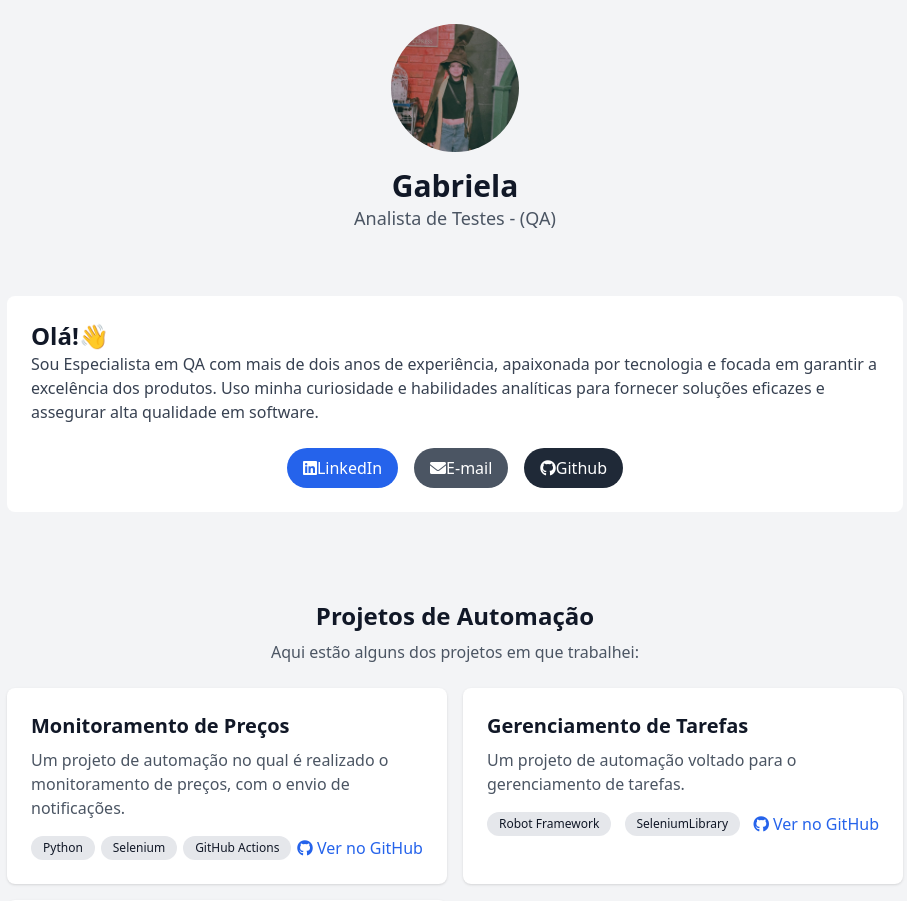
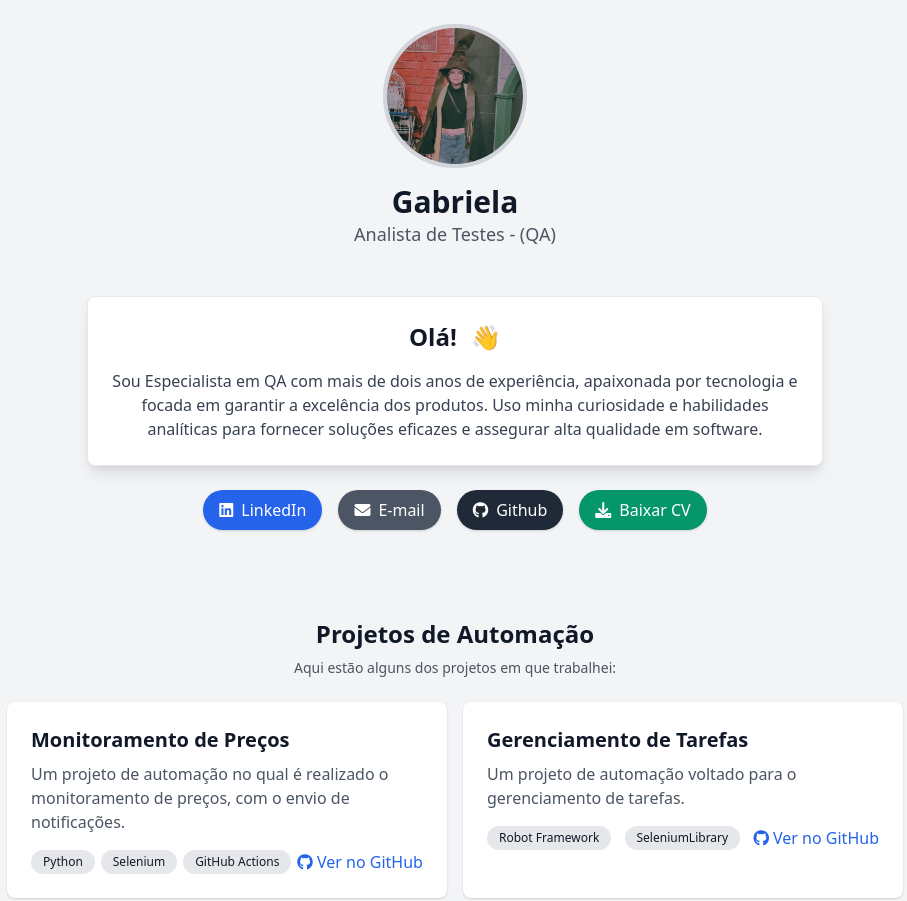
Before and after one commit to gabrielaanselmo/portfolio_2, a website: page public/index.html in a window 1280 px wide. Shown: the top 901 px of the page, without its empty margins (185-1092 px from the left). Drawn offline with nearby package versions, Linux system fonts and the light colour scheme.

Commit message:
[fix] fix na introdução e botões

```diff
--- a/public/index.html
+++ b/public/index.html
@@ -4,41 +4,38 @@
     <meta charset="UTF-8">
     <meta name="viewport" content="width=device-width, initial-scale=1.0">
     <title>Gabriela - QA</title>
-    <link href="styles.css" rel="stylesheet">
-    <link href="https://cdnjs.cloudflare.com/ajax/libs/font-awesome/6.0.0-beta3/css/all.min.css" rel="stylesheet"> <!-- Font Awesome -->
-    <link href="https://cdn.jsdelivr.net/gh/devicons/devicon@v2.14.0/devicon.min.css" rel="stylesheet"> <!-- Devicons -->
+    <link href="https://cdnjs.cloudflare.com/ajax/libs/font-awesome/6.0.0-beta3/css/all.min.css" rel="stylesheet">
+    <link href="https://cdn.jsdelivr.net/gh/devicons/devicon@v2.14.0/devicon.min.css" rel="stylesheet">
+    <link href="https://cdn.jsdelivr.net/npm/tailwindcss@2.2.19/dist/tailwind.min.css" rel="stylesheet">
 </head>
 <body class="bg-gray-100 text-gray-900">
-    <header class="p-6 text-center">
-        <div class="inline-block">
-            <!-- Foto de perfil -->
-            <img src="img/foto-perfil.jpg" alt="Gabriela" class="rounded-full w-32 h-32 mx-auto">
+    <header class="flex flex-col items-center p-6">
+        <img src="img/foto-perfil.jpg" alt="Gabriela" class="rounded-full w-36 h-36 border-4 border-gray-300">
         <h1 class="mt-4 text-3xl font-bold">Gabriela</h1>
         <p class="text-lg text-gray-600">Analista de Testes - (QA)</p>
-        </div>
     </header>
     <!-- Seção de introdução -->
-    <section class="flex flex-col md:flex-row items-center mt-10 mx-auto max-w-4xl">
-        <div class="bg-white shadow-md p-6 rounded-lg border border-gray-300 w-full text-left">
-            <h2 class="text-2xl font-bold flex items-center mb-4">
-                <span>Olá!</span>
-                <span class="ml-2">👋</span>
-            </h2>
+    <section class="flex flex-col items-center mt-6 mx-auto max-w-3xl px-4">
+        <div class="bg-white shadow-lg p-6 rounded-lg border border-gray-200 w-full text-center">
+            <h2 class="text-2xl font-bold mb-4">Olá! <span class="ml-2">👋</span></h2>
             <p class="text-gray-700">
                 Sou Especialista em QA com mais de dois anos de experiência, apaixonada por tecnologia e focada em garantir a excelência dos produtos. Uso minha curiosidade e habilidades analíticas para fornecer soluções eficazes e assegurar alta qualidade em software.
             </p>
-            <!-- Botões de redes -->
-            <div class="mt-6 flex space-x-4 justify-center">
-                <a href="https://www.linkedin.com/in/gabriela-anselmo/" target="_blank" class="flex items-center bg-blue-600 text-white px-4 py-2 rounded-full">
+        </div>
+        <!-- Botões de redes e CV abaixo do quadrado branco -->
+        <div class="mt-6 flex justify-center space-x-4">
+            <a href="https://www.linkedin.com/in/gabriela-anselmo/" target="_blank" class="flex items-center bg-blue-600 text-white px-4 py-2 rounded-full shadow hover:bg-blue-700 transition">
                 <i class="fab fa-linkedin mr-2"></i> LinkedIn
             </a>
-                <a href="mailto:gabrielaanselmao@gmail.com" target="_blank" class="flex items-center bg-gray-600 text-white px-4 py-2 rounded-full">
+            <a href="mailto:gabrielaanselmao@gmail.com" target="_blank" class="flex items-center bg-gray-600 text-white px-4 py-2 rounded-full shadow hover:bg-gray-700 transition">
                 <i class="fas fa-envelope mr-2"></i> E-mail
             </a>
-                <a href="https://github.com/gabrielaanselmo" target="_blank" class="flex items-center bg-gray-800 text-white px-4 py-2 rounded-full">
+            <a href="https://github.com/gabrielaanselmo" target="_blank" class="flex items-center bg-gray-800 text-white px-4 py-2 rounded-full shadow hover:bg-gray-900 transition">
                 <i class="fab fa-github mr-2"></i> Github
             </a>
-            </div>
+            <a href="img/Currículo.pdf" download class="flex items-center bg-green-600 text-white px-4 py-2 rounded-full shadow hover:bg-green-700 transition">
+                <i class="fas fa-download mr-2"></i> Baixar CV
+            </a>
         </div>
     </section>
     <!-- Seção de Projetos -->
@@ -115,6 +112,7 @@
             </div>
         </div>
     </section>
+
     <footer class="text-center mt-16 p-6 bg-gray-200">
         <p class="text-gray-700">© 2024 Gabriela. Todos os direitos reservados.</p>
     </footer>
```
Also changed, not shown: 1 other file. Lines whose indentation alone changed are shown as unchanged.
